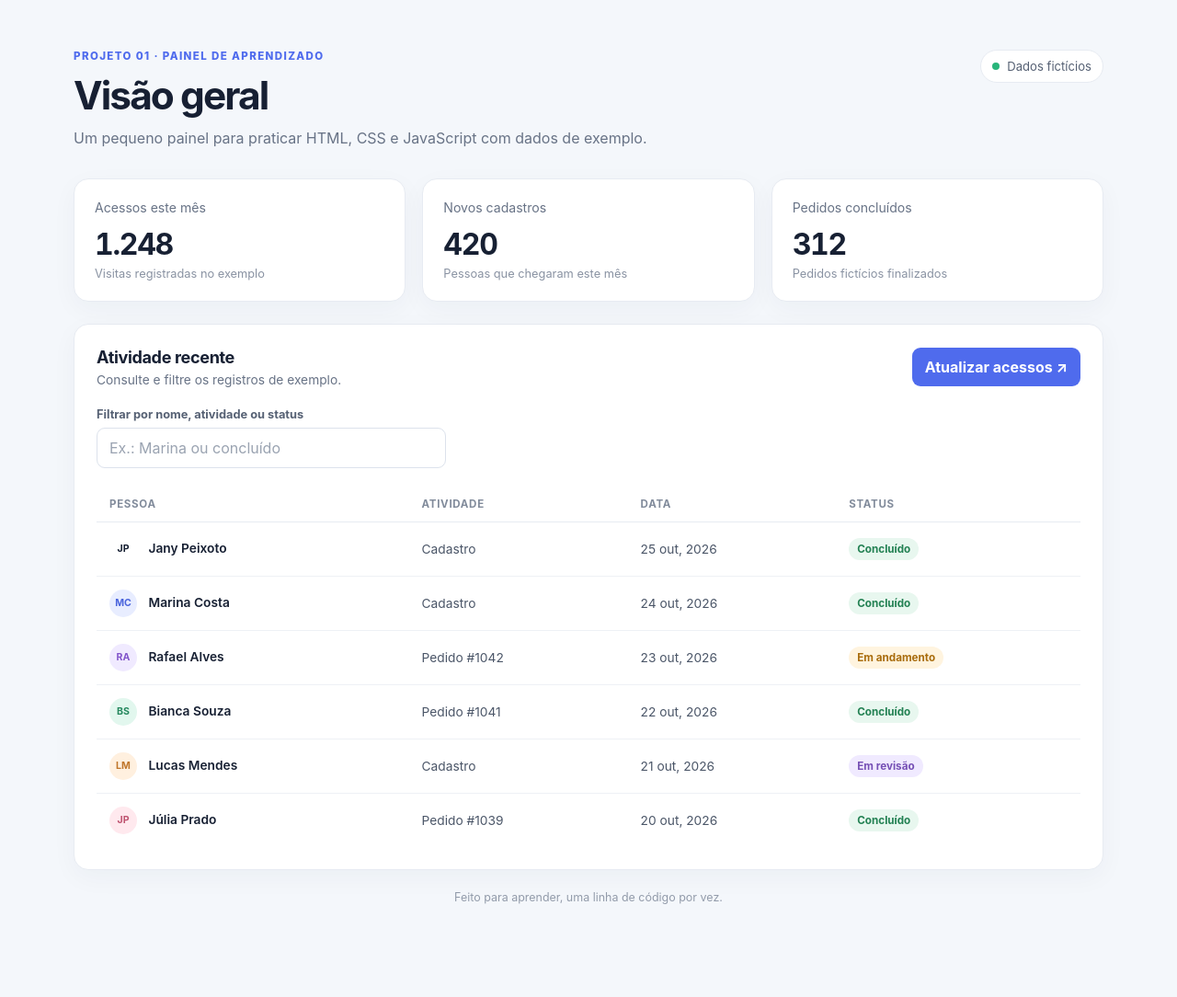
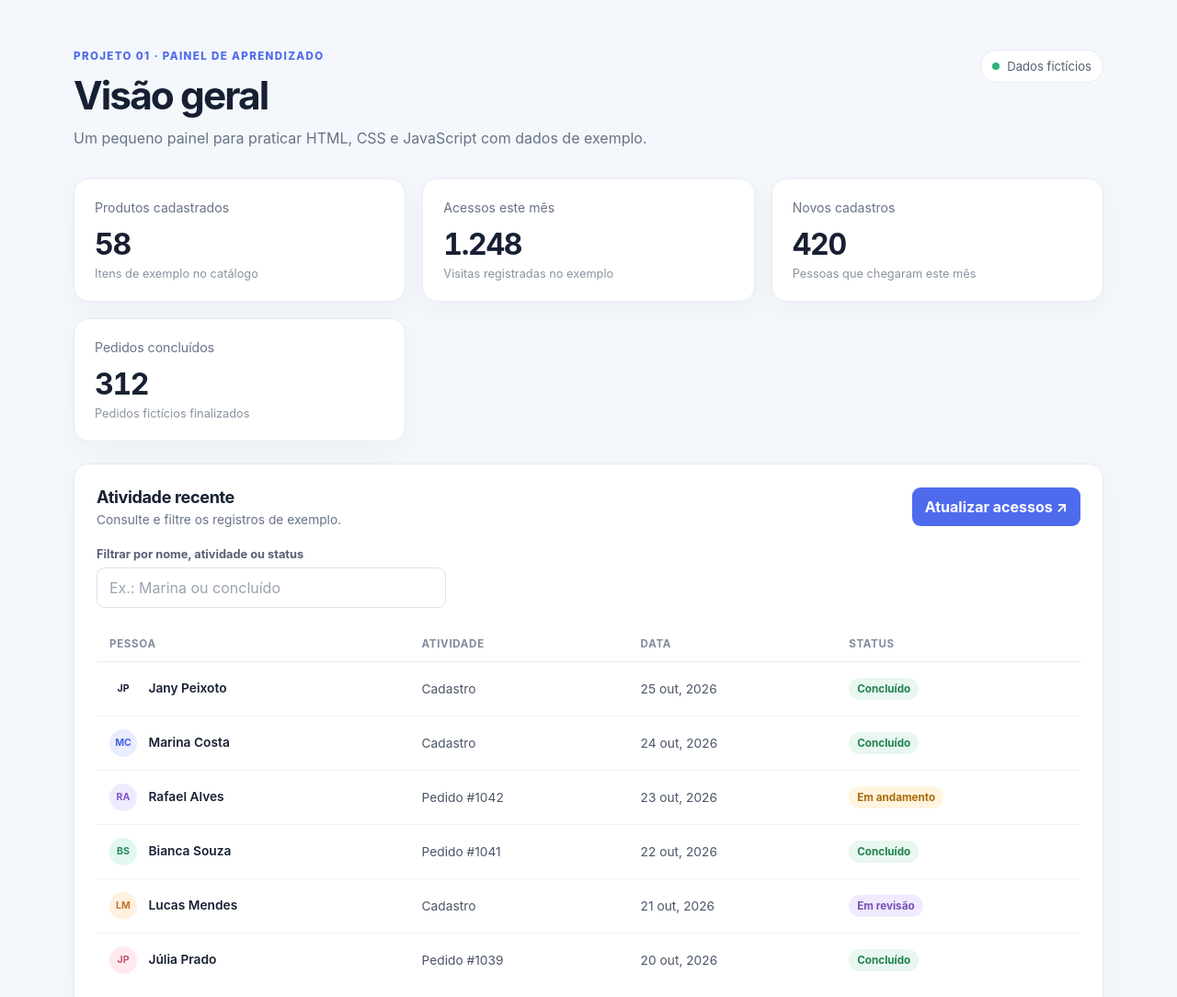
Before and after one commit to MSDS420/painel-aprendizado, a plain HTML site: page index.html in a window 1280 px wide. Shown: the top 1084 px of the page at 92% size. Before the commit the page ends 1013 px from the top, so only its background shows below. Drawn offline with Linux system fonts and the light colour scheme.

Commit message:
Adicionar cartão de produtos

```diff
--- a/index.html
+++ b/index.html
@@ -19,6 +19,7 @@
       <span class="status"><span class="status-ponto"></span> Dados fictícios</span>
     </header>
     <section class="cartoes" aria-label="Indicadores de exemplo">
+    <article class="cartao"><p class="rotulo">Produtos cadastrados</p><p class="numero">58</p><p class="detalhe">Itens de exemplo no catálogo</p></article>
       <article class="cartao"><p class="rotulo">Acessos este mês</p><p class="numero" id="acessos">1.248</p><p class="detalhe">Visitas registradas no exemplo</p></article>
       <article class="cartao"><p class="rotulo">Novos cadastros</p><p class="numero">420</p><p class="detalhe">Pessoas que chegaram este mês</p></article>
       <article class="cartao"><p class="rotulo">Pedidos concluídos</p><p class="numero">312</p><p class="detalhe">Pedidos fictícios finalizados</p></article>
```
